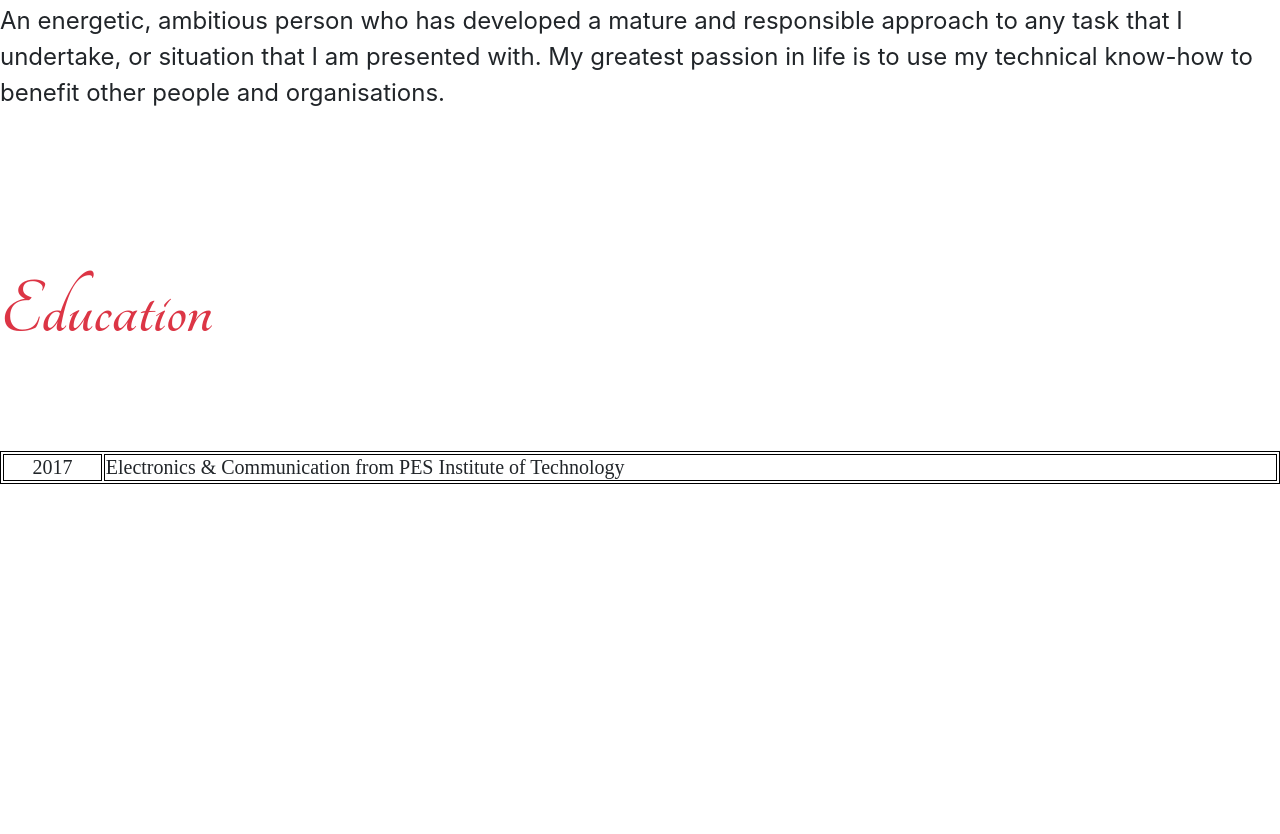
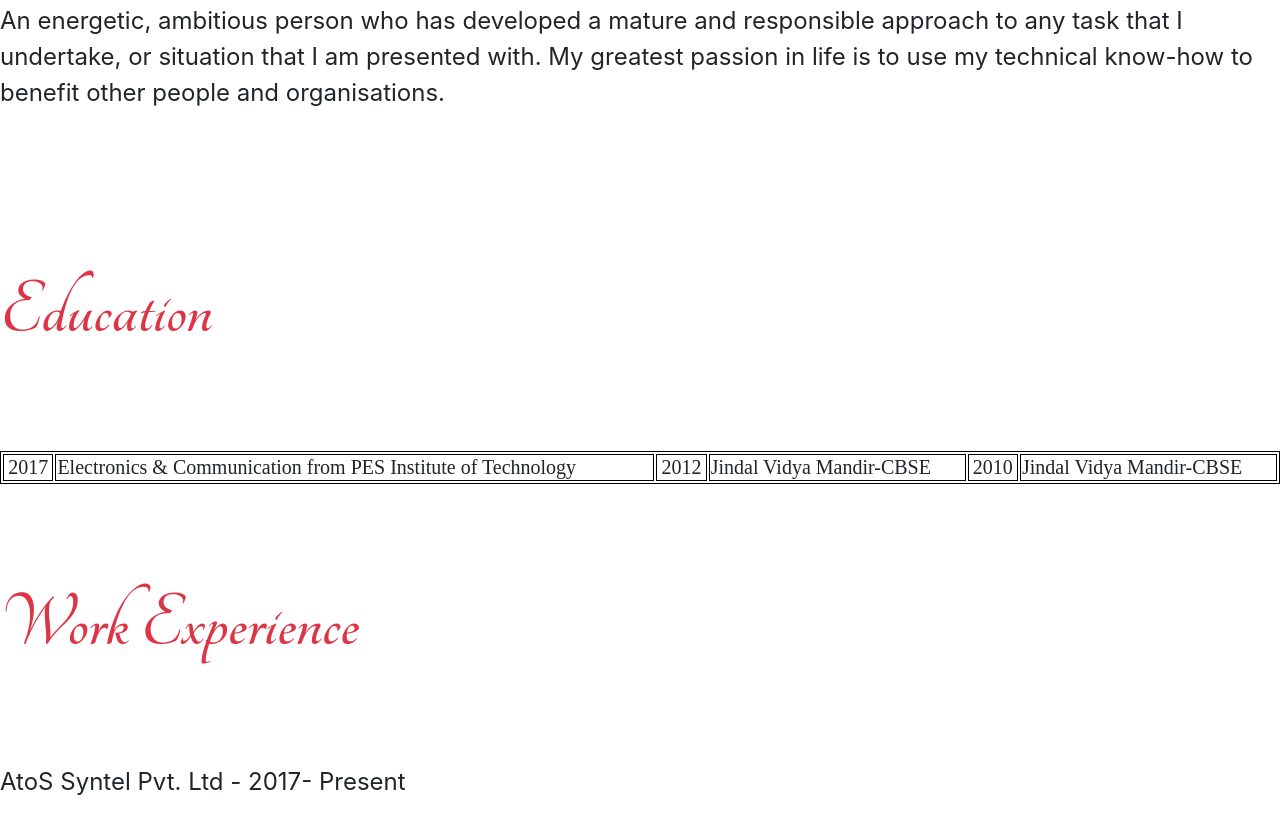
Before and after one commit to Rashmitha93066/Rashmitha93066.github.io, a plain HTML site: page index.html in a window 1280 px wide. Shown: the part 855-1689 px from the top of the page. Before the commit the page ends 1447 px from the top, so only its background shows below. Drawn offline with Linux system fonts and the light colour scheme.

Commit message:
Update index.html

```diff
--- a/index.html
+++ b/index.html
@@ -72,9 +72,19 @@ h3 {
   <tr>
    <td><center>2017 </center></td>
    <td>Electronics  &amp; Communication from PES Institute of Technology</td>
+   <td><center>2012 </center></td>
+   <td>Jindal Vidya Mandir-CBSE</td>
+   <td><center>2010 </center></td>
+   <td>Jindal Vidya Mandir-CBSE</td>
 </tr>
 </tbody>
 </table></div>
+ <h3>
+  Work Experience
+</h3>
+ <p>
+ AtoS Syntel Pvt. Ltd - 2017- Present
+</p>
  <br><br><br>
 </body>
 </html>
```
